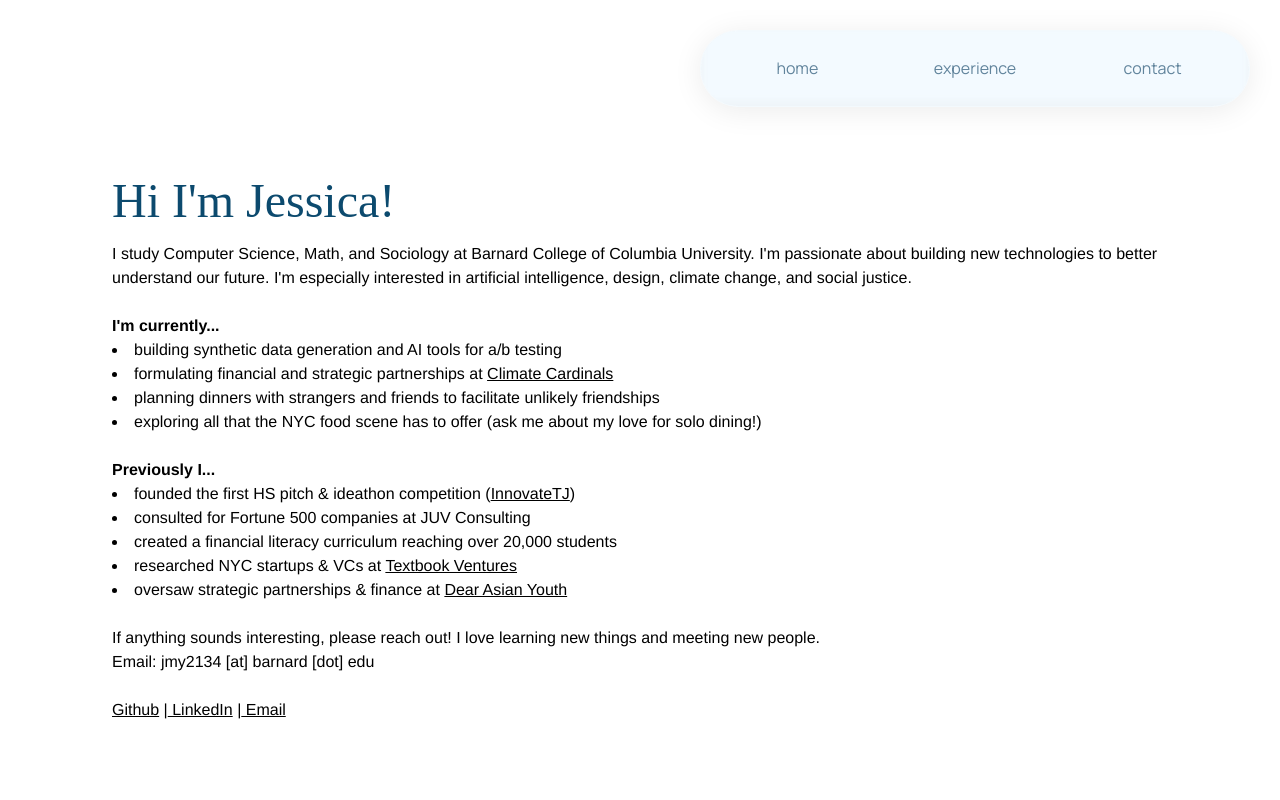
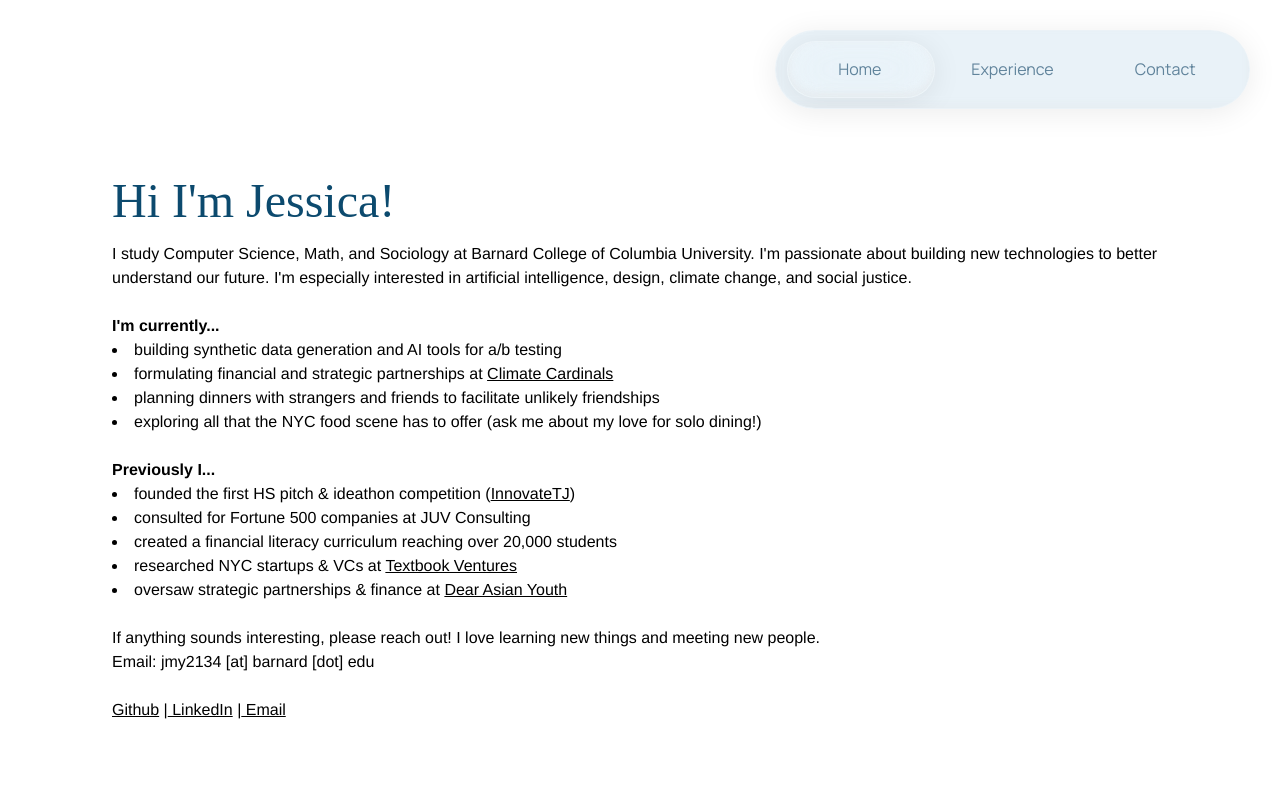
Before and after one commit to yejessica/portfolio, a Next.js app: page /old in a window 1280 px wide. Shown: the top 800 px of the page. Built offline with nearby package versions, Linux system fonts and the light colour scheme; a web font is replaced by a local one.

Commit message:
navbar animation works (FINALLYY)

```diff
--- a/components/Navbar.js
+++ b/components/Navbar.js
@@ -2,11 +2,18 @@
 
 import Link from 'next/link'
 import { usePathname } from 'next/navigation'
-import { useEffect, useState } from 'react'
+import { useEffect, useState, useRef } from 'react'
+import { motion } from 'framer-motion'
 
 export default function Navbar() {
   const pathname = usePathname()
   const [activeSection, setActiveSection] = useState('home')
+  const [previousSection, setPreviousSection] = useState('home')
+  const [bubblePosition, setBubblePosition] = useState({ left: 0, width: 0, height: 0, top: 0 })
+  const homeRef = useRef(null)
+  const experienceRef = useRef(null)
+  const contactRef = useRef(null)
+  const containerRef = useRef(null)
 
   useEffect(() => {
     if (pathname !== '/') return
@@ -24,6 +31,7 @@ export default function Navbar() {
 
       // If within 100px of the bottom, always show contact as active
       if (distanceFromBottom <= 100) {
+        setPreviousSection(activeSection)
         setActiveSection('contact')
         return
       }
@@ -37,18 +45,36 @@ export default function Navbar() {
         const experienceTop = experienceSection.offsetTop
 
         // Determine which section is more prominently in view
+        // If coming from home and contact is in view or close, skip experience
         if (viewportMiddle >= contactTop) {
+          setPreviousSection(activeSection)
           setActiveSection('contact')
         } else if (viewportMiddle >= experienceTop) {
-          setActiveSection('experience')
+          // Check if we're scrolling from home and contact is already visible in viewport
+          // This means we're scrolling fast past experience, so skip it
+          const contactVisibleInViewport = scrollY + windowHeight >= contactTop
+          const isCurrentlyAtHome = activeSection === 'home'
+          const justCameFromHome = previousSection === 'home' && activeSection !== 'experience'
+
+          if ((isCurrentlyAtHome || justCameFromHome) && contactVisibleInViewport) {
+            // Skip experience, go directly to contact
+            setPreviousSection(activeSection)
+            setActiveSection('contact')
+          } else {
+            setPreviousSection(activeSection)
+            setActiveSection('experience')
+          }
         } else {
+          setPreviousSection(activeSection)
           setActiveSection('home')
         }
       } else if (experienceSection) {
         const experienceTop = experienceSection.offsetTop
         if (viewportMiddle >= experienceTop) {
+          setPreviousSection(activeSection)
           setActiveSection('experience')
         } else {
+          setPreviousSection(activeSection)
           setActiveSection('home')
         }
       }
@@ -74,6 +100,48 @@ export default function Navbar() {
     }
   }, [pathname])
 
+  // Animated bubble position
+  useEffect(() => {
+    const updateBubblePosition = () => {
+      const currentActive = pathname !== "/" ? "home" : activeSection
+
+      const el =
+        currentActive === "home"
+          ? homeRef.current
+          : currentActive === "experience"
+            ? experienceRef.current
+            : currentActive === "contact"
+              ? contactRef.current
+              : null
+
+      const container = containerRef.current
+      if (!el || !container) return
+
+      const elRect = el.getBoundingClientRect()
+      const containerRect = container.getBoundingClientRect()
+
+      // left relative to the container’s content box (includes padding correctly)
+      const left = elRect.left - containerRect.left
+      const top = elRect.top - containerRect.top
+
+      setBubblePosition({
+        left,
+        top,
+        width: elRect.width,
+        height: elRect.height,
+      })
+    }
+
+    const timeout = setTimeout(updateBubblePosition, 50)
+    window.addEventListener("resize", updateBubblePosition)
+    return () => {
+      clearTimeout(timeout)
+      window.removeEventListener("resize", updateBubblePosition)
+    }
+  }, [activeSection, pathname])
+
+
+
   const isActive = (section) => {
     if (pathname !== '/') {
       return section === 'home' && pathname === '/'
@@ -81,55 +149,102 @@ export default function Navbar() {
     return activeSection === section
   }
 
+  const handleNavClick = (e, targetId) => {
+    // If we're not on the home page, let Next.js handle navigation normally
+    if (pathname !== '/') {
+      return
+    }
+
+    e.preventDefault()
+
+    // Update previous section before navigation
+    setPreviousSection(activeSection)
+
+    if (targetId === 'home') {
+      // Scroll to top smoothly
+      window.scrollTo({
+        top: 0,
+        behavior: 'smooth'
+      })
+    } else {
+      // Find the target element and scroll to it
+      const targetElement = document.getElementById(targetId)
+      if (targetElement) {
+        targetElement.scrollIntoView({
+          behavior: 'smooth',
+          block: 'start'
+        })
+      }
+    }
+  }
+
   return (
     <div className="fixed top-[30px] right-[30px] z-50">
-      <div className="backdrop-blur-[25px] backdrop-filter bg-[rgba(224,242,254,0.38)] border border-[rgba(245,245,245,0.2)] border-solid flex gap-[5px] items-center justify-center overflow-clip p-[10px] relative rounded-[50px] shadow-[0px_4px_30px_0px_rgba(0,0,0,0.08)] w-[550px]">
+      <div
+        ref={containerRef}
+        className="backdrop-blur-[25px] backdrop-filter bg-[rgba(211,230,242,0.5)] border border-[rgba(245,245,245,0.2)] border-solid flex gap-[5px] items-center justify-center overflow-hidden p-[10px] relative rounded-[50px] shadow-[0px_4px_30px_0px_rgba(0,0,0,0.08)] w-[475px]"
+      >
+        {/* Animated bubble */}
+        {bubblePosition.width > 0 && (
+          <motion.div
+            animate={{
+              x: bubblePosition.left,
+              y: 0,
+              width: bubblePosition.width,
+              height: bubblePosition.height
+            }}
+            transition={
+              (previousSection === 'home' && activeSection === 'contact')
+                ? {
+                    type: "spring",
+                    stiffness: 500,
+                    damping: 35,
+                    mass: 0.6
+                  }
+                : {
+                    type: "spring",
+                    stiffness: 300,
+                    damping: 30,
+                    mass: 0.8
+                  }
+            }
+            className="absolute left-0 backdrop-blur-[25px] backdrop-filter bg-[rgba(248,252,255,0.38)] border border-[rgba(245,245,245,0.2)] border-solid shadow-[0px_4px_30px_0px_rgba(0,0,0,0.08)] pointer-events-none z-0 rounded-[50px]"
+          >
+            <div className="absolute inset-0 pointer-events-none shadow-[inset_0px_-4px_10px_0px_rgba(213,212,212,0.27)] rounded-[50px]" />
+          </motion.div>
+        )}
+
         <Link
+          ref={homeRef}
           href="/"
-          className={`basis-0 flex grow items-center justify-center min-h-px min-w-px overflow-clip px-[30px] py-[10px] relative rounded-[50px] shrink-0 ${
-            isActive('home')
-              ? 'backdrop-blur-[25px] backdrop-filter bg-[rgba(248,252,255,0.25)] border border-[rgba(245,245,245,0.2)] border-solid shadow-[0px_4px_30px_0px_rgba(0,0,0,0.08)] relative'
-              : ''
-          }`}
+          onClick={(e) => handleNavClick(e, 'home')}
+          className="basis-0 flex grow items-center justify-center min-h-px min-w-px overflow-clip px-[30px] py-[10px] relative rounded-[50px] shrink-0 border border-transparent z-10"
         >
           <div className="flex flex-col font-manrope font-normal justify-center leading-[0] relative shrink-0 text-[#61849c] text-[16px] text-center text-nowrap">
-            <p className="leading-[35px]">home</p>
+            <p className="leading-[35px]">Home</p>
           </div>
-          {isActive('home') && (
-            <div className="absolute inset-0 pointer-events-none shadow-[inset_0px_-4px_10px_0px_rgba(213,212,212,0.27)]" />
-          )}
         </Link>
         <Link
+          ref={experienceRef}
           href="/#experience"
-          className={`basis-0 flex grow items-center justify-center min-h-px min-w-px overflow-clip px-[30px] py-[10px] relative rounded-[50px] shrink-0 ${
-            isActive('experience')
-              ? 'backdrop-blur-[25px] backdrop-filter bg-[rgba(248,252,255,0.25)] border border-[rgba(245,245,245,0.2)] border-solid shadow-[0px_4px_30px_0px_rgba(0,0,0,0.08)] relative'
-              : ''
-          }`}
+          onClick={(e) => handleNavClick(e, 'experience')}
+          className="basis-0 flex grow items-center justify-center min-h-px min-w-px overflow-clip px-[30px] py-[10px] relative rounded-[50px] shrink-0 border border-transparent z-10"
         >
           <div className="flex flex-col font-manrope font-normal justify-center leading-[0] relative shrink-0 text-[#61849c] text-[16px] text-center text-nowrap">
-            <p className="leading-[35px]">experience</p>
+            <p className="leading-[35px]">Experience</p>
           </div>
-          {isActive('experience') && (
-            <div className="absolute inset-0 pointer-events-none shadow-[inset_0px_-4px_10px_0px_rgba(213,212,212,0.27)]" />
-          )}
         </Link>
         <Link
+          ref={contactRef}
           href="/#contact"
-          className={`basis-0 flex grow items-center justify-center min-h-px min-w-px overflow-clip px-[30px] py-[10px] relative rounded-[50px] shrink-0 ${
-            isActive('contact')
-              ? 'backdrop-blur-[25px] backdrop-filter bg-[rgba(248,252,255,0.25)] border border-[rgba(245,245,245,0.2)] border-solid shadow-[0px_4px_30px_0px_rgba(0,0,0,0.08)] relative'
-              : ''
-          }`}
+          onClick={(e) => handleNavClick(e, 'contact')}
+          className="basis-0 flex grow items-center justify-center min-h-px min-w-px overflow-clip px-[30px] py-[10px] relative rounded-[50px] shrink-0 border border-transparent z-10"
         >
           <div className="flex flex-col font-manrope font-normal justify-center leading-[0] relative shrink-0 text-[#61849c] text-[16px] text-center text-nowrap">
-            <p className="leading-[35px]">contact</p>
+            <p className="leading-[35px]">Contact</p>
           </div>
-          {isActive('contact') && (
-            <div className="absolute inset-0 pointer-events-none shadow-[inset_0px_-4px_10px_0px_rgba(213,212,212,0.27)]" />
-          )}
         </Link>
-        <div className="absolute inset-0 pointer-events-none shadow-[inset_0px_-4px_10px_0px_rgba(213,212,212,0.2)]" />
+        <div className="absolute inset-0 pointer-events-none shadow-[inset_0px_-4px_10px_0px_rgba(213,212,212,0.2)] z-0" />
       </div>
     </div>
   )
```
